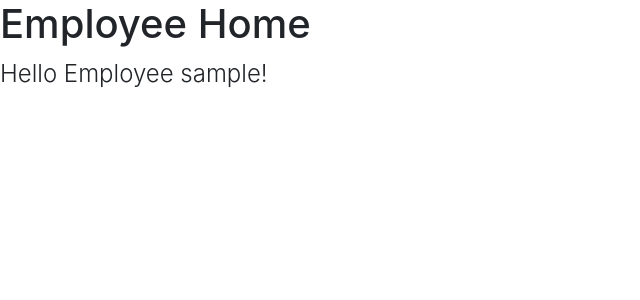
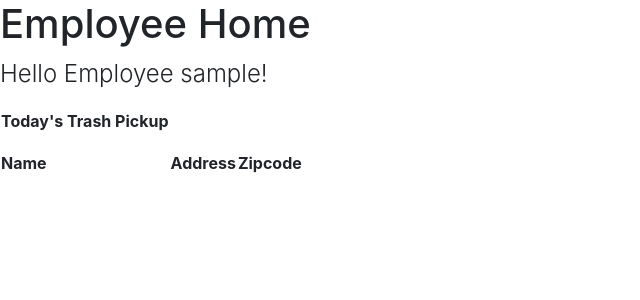
Before and after one commit to Jamesburgess44/Trashcollector, a Django app: page /employees/ in a window 1280 px wide. Shown: the top 300 px of the page, without its empty margins (0-640 px from the left). Run offline with Django 3.2, Linux system fonts and the light colour scheme; a user stored in the database is signed in; tables that the repository leaves empty hold one stand-in row (values such as "Sample post"); lists and menus that the app fills with data are empty; some libraries are stand-ins or nearby versions.

Commit message:
updated employee login screen, table needs debugged

```diff
--- a/trash_collector/employees/templates/employees/index.html
+++ b/trash_collector/employees/templates/employees/index.html
@@ -5,7 +5,23 @@
 {% block content %}
   {% if user.is_authenticated %}
     Hello Employee {{ user.username }}!
-
+<table>
+  <th title="Customers">
+         <p>Today's Trash Pickup</p>
+    <tr>
+      <th>Name</th>
+      <th>Address</th>
+      <th>Zipcode</th>
+    </tr>
+  </th>
+</table>
+{% for customer in todays_customers %}
+  <tr>
+    <td>{{customer.name}}</td>
+    <td>{{customer.customer_address}}</td>
+    <td>{{customer.customer_zip_code}}</td>
+  </tr>
+{% endfor %}
   {% else %}
     <p>You are at the employee index, but you are not logged in.</p>
     <a href="{% url 'login' %}">Log In</a>
--- a/trash_collector/employees/urls.py
+++ b/trash_collector/employees/urls.py
@@ -6,6 +6,6 @@ from . import views
 
 app_name = "employees"
 urlpatterns = [
-    path('', views.index, name="index"),
+    path('', views.employee_home_view, name="index"),
     path('employee/', views.employee_signup, name="employee_signup"),
 ]
--- a/trash_collector/employees/views.py
+++ b/trash_collector/employees/views.py
@@ -2,6 +2,8 @@ from django.http import HttpResponse
 from django.shortcuts import render, redirect
 from django.apps import apps
 from .models import Employee
+import calendar
+from datetime import date
 # Create your views here.
 
 # TODO: Create a function for each path created in employees/urls.py. Each will need a template as well.
@@ -35,3 +37,18 @@ def employee_signup(request):
 #       (cust pickup day OR one time pickup == today) AND... cust_account_active = True
 #
 #
+def employee_home_view(request):
+    user = request.user
+    active_employee = Employee.objects.get(user_id=user.id)
+    customer_model = apps.get_model('customers.Customer')
+    all_customers = customer_model.objects.all()
+    curr_date = date.today()
+    day_of_the_week = calendar.day_name[curr_date.weekday()]
+    todays_customers = []
+    for customer in all_customers:
+        if customer.customer_zip_code == active_employee.employee_zip_code and (customer.weekly_pickup_day or customer.onetime_pickup_date == day_of_the_week) and customer.start_suspension_date is None:
+            todays_customers.append(customer)
+    context = {
+        "todays_customers": todays_customers
+    }
+    return render(request, 'employees/index.html', context)
--- a/trash_collector/templates/base.html
+++ b/trash_collector/templates/base.html
@@ -51,6 +51,7 @@
           <li class="nav-item">
             <a class="nav-link" href="{% url 'employees:employee_signup' %}">Employee Registration</a>
           </li>
+          <li>
             <a class="nav-link" href="{% url 'logout' %}">Log Out</a>
           </li>
         </ul>
--- a/trash_collector/templates/home.html
+++ b/trash_collector/templates/home.html
@@ -7,6 +7,7 @@
 {% block content %}
 {% if user.is_authenticated %}
   Hello {{ user.username }}. You don't have a group assigned. Please contact administrator or attempt to register again.
+<a class="nav-link" href="{% url 'logout' %}">Log Out</a>
 {% else %}
   <p class="font-weight-light text-left" style="font-size: 24px">You are not logged in. Please log in or create an account.</p>
   <a href="{% url 'login' %}">Log In</a>
```
